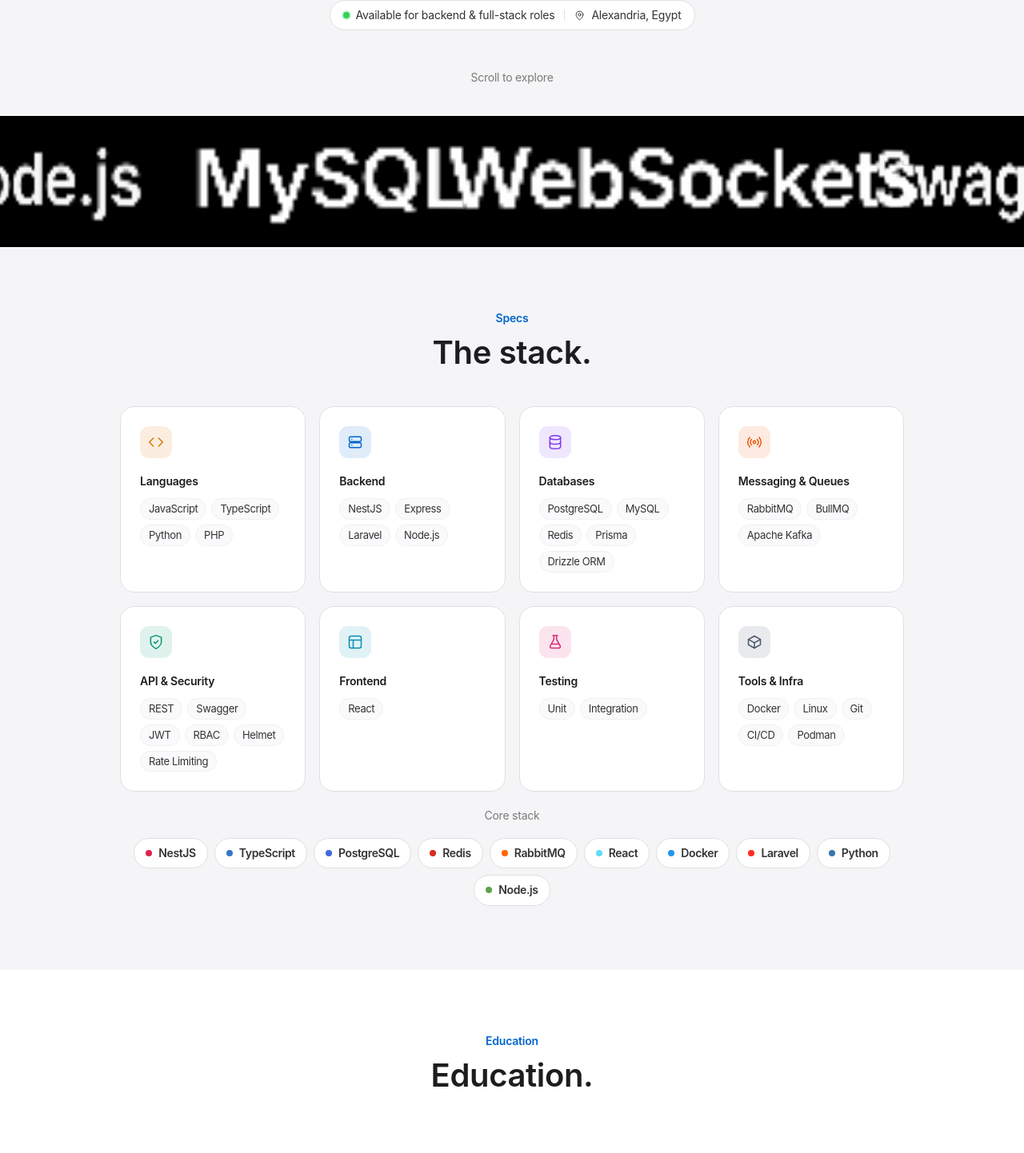
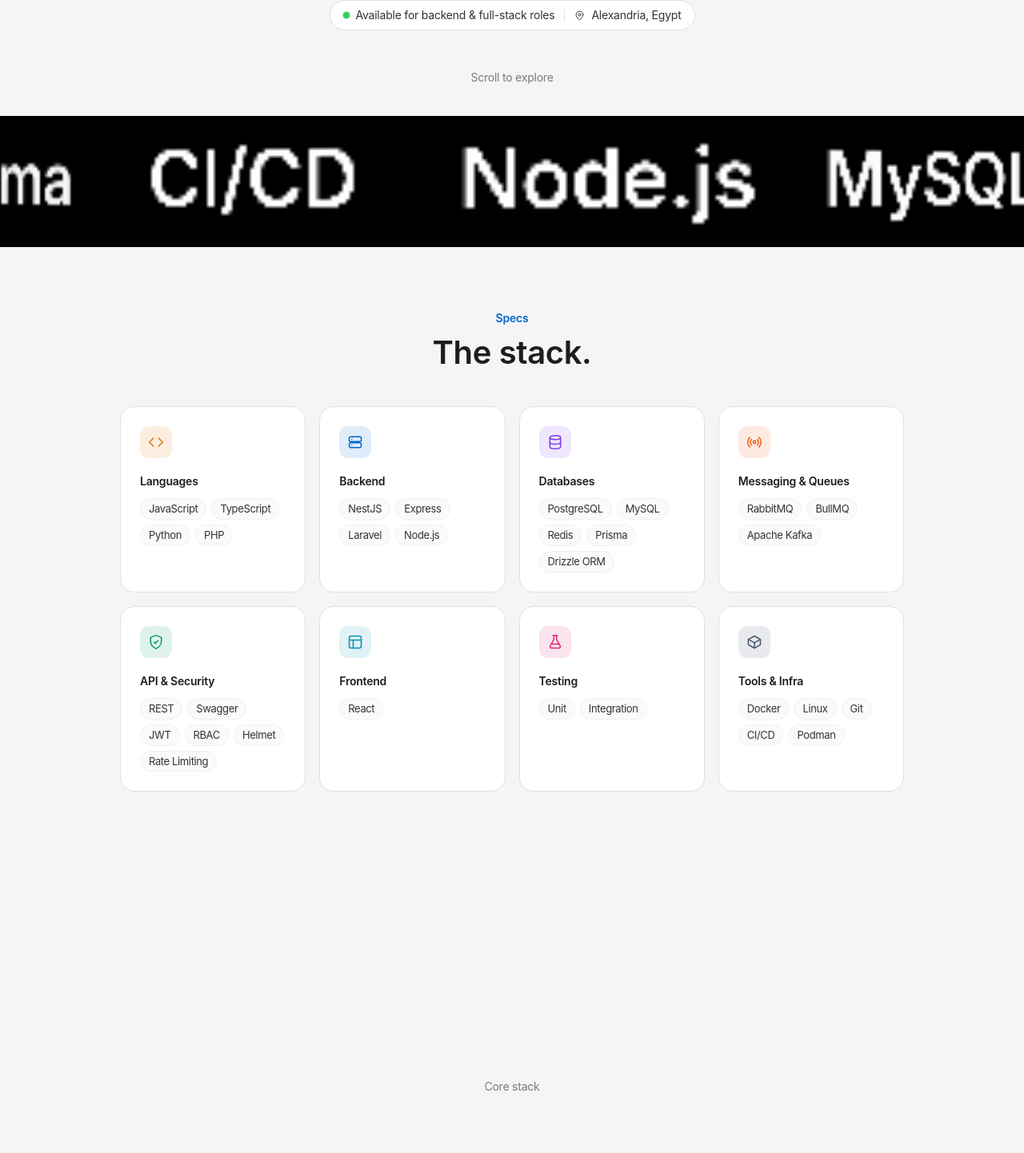
Before and after one commit to loucass/portfolio, a React (Vite) app: page / in a window 1280 px wide. Shown: the part 591-2033 px from the top of the page at 80% size. Built offline with nearby package versions, Linux system fonts and the light colour scheme.

Commit message:
feat: scroll-pinned assembly of the core stack pills

```diff
--- a/src/components/Specs.tsx
+++ b/src/components/Specs.tsx
@@ -1,7 +1,8 @@
-import { useRef } from 'react'
+import { useEffect, useRef } from 'react'
 import type { CSSProperties, ReactNode } from 'react'
+import gsap from 'gsap'
 import { featuredStack, specGroups } from '../data/content'
-import { useSectionReveal } from '../lib/anim'
+import { prefersReducedMotion, useSectionReveal } from '../lib/anim'
 import {
   BoxIcon,
   CodeIcon,
@@ -27,6 +28,39 @@
 export function Specs() {
   const ref = useRef<HTMLElement>(null)
   useSectionReveal(ref)
+
+  useEffect(() => {
+    if (prefersReducedMotion()) return
+    const ctx = gsap.context(() => {
+      // The core-stack pills assemble from scattered positions while the
+      // block is pinned for one viewport of scroll.
+      gsap.to('[data-pin]', {
+        scrollTrigger: {
+          trigger: '.specs__pin',
+          start: 'top 75%',
+          end: 'bottom 45%',
+          pin: true,
+          scrub: 0.5,
+        },
+      })
+      gsap.from('.spec-pill', {
+        xPercent: () => gsap.utils.random(-80, 80),
+        yPercent: () => gsap.utils.random(-200, 80),
+        rotation: () => gsap.utils.random(-35, 35),
+        autoAlpha: 0,
+        ease: 'none',
+        stagger: 0.04,
+        clearProps: 'transform,opacity,visibility',
+        scrollTrigger: {
+          trigger: '.specs__pin',
+          start: 'top 75%',
+          end: 'bottom 45%',
+          scrub: 0.5,
+        },
+      })
+    }, ref)
+    return () => ctx.revert()
+  }, [])
 
   return (
     <section ref={ref} className="tile tile--parchment specs" id="specs" aria-label="Specifications">
@@ -62,7 +96,8 @@
           })}
         </ul>
 
-        <div className="specs__featured" data-reveal>
+        <div className="specs__pin">
+          <div className="specs__featured" data-pin>
             <p className="caption specs__featured-title">Core stack</p>
             <ul className="specs__pills">
               {featuredStack.map((tech) => (
@@ -82,6 +117,7 @@
             </ul>
           </div>
         </div>
+      </div>
     </section>
   )
 }
--- a/src/styles/global.css
+++ b/src/styles/global.css
@@ -665,9 +665,22 @@
   padding: 4px 10px;
 }
 
+.specs__pin {
+  height: 100vh;
+  display: flex;
+  align-items: center;
+  justify-content: center;
+}
+
 .specs__featured {
   max-width: 980px;
   margin: 0 auto;
+}
+
+@media (prefers-reduced-motion: reduce) {
+  .specs__pin {
+    height: auto;
+  }
 }
 
 .specs__featured-title {
```
Lines whose indentation alone changed are shown as unchanged.
